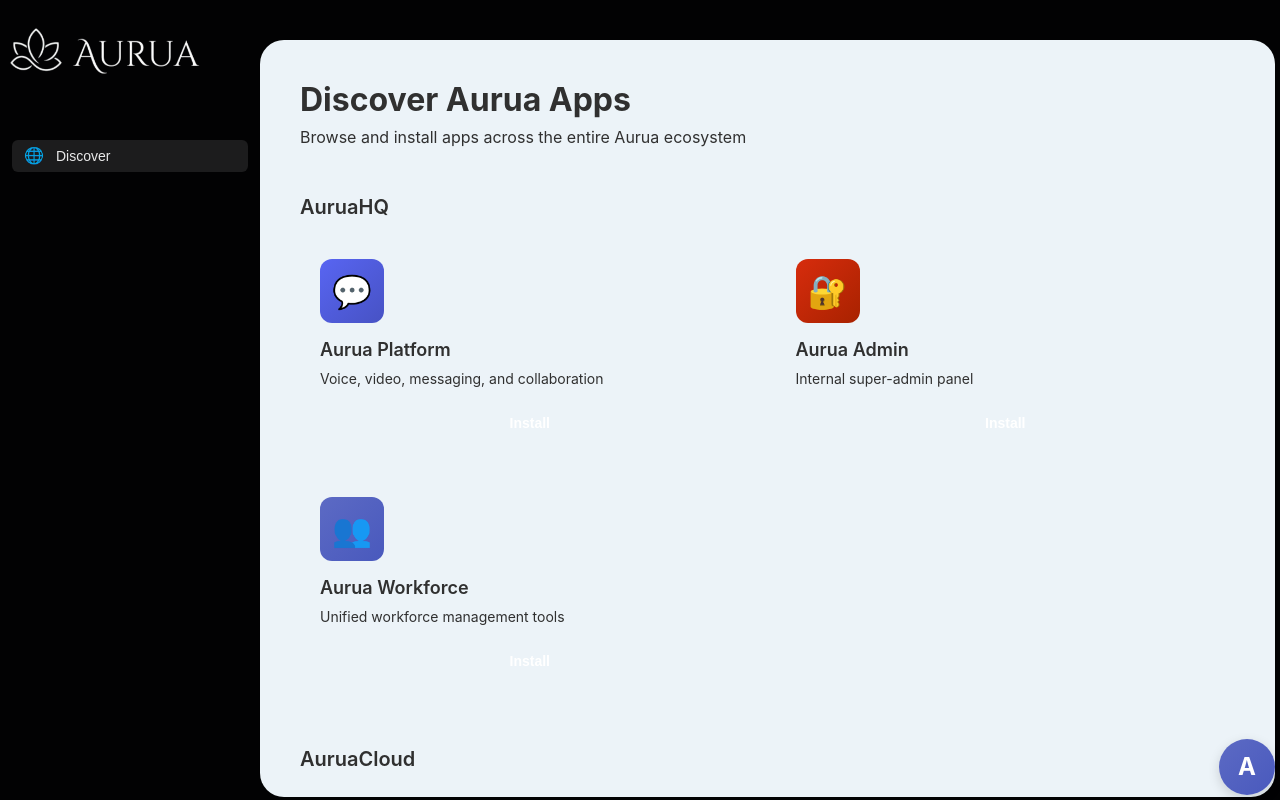
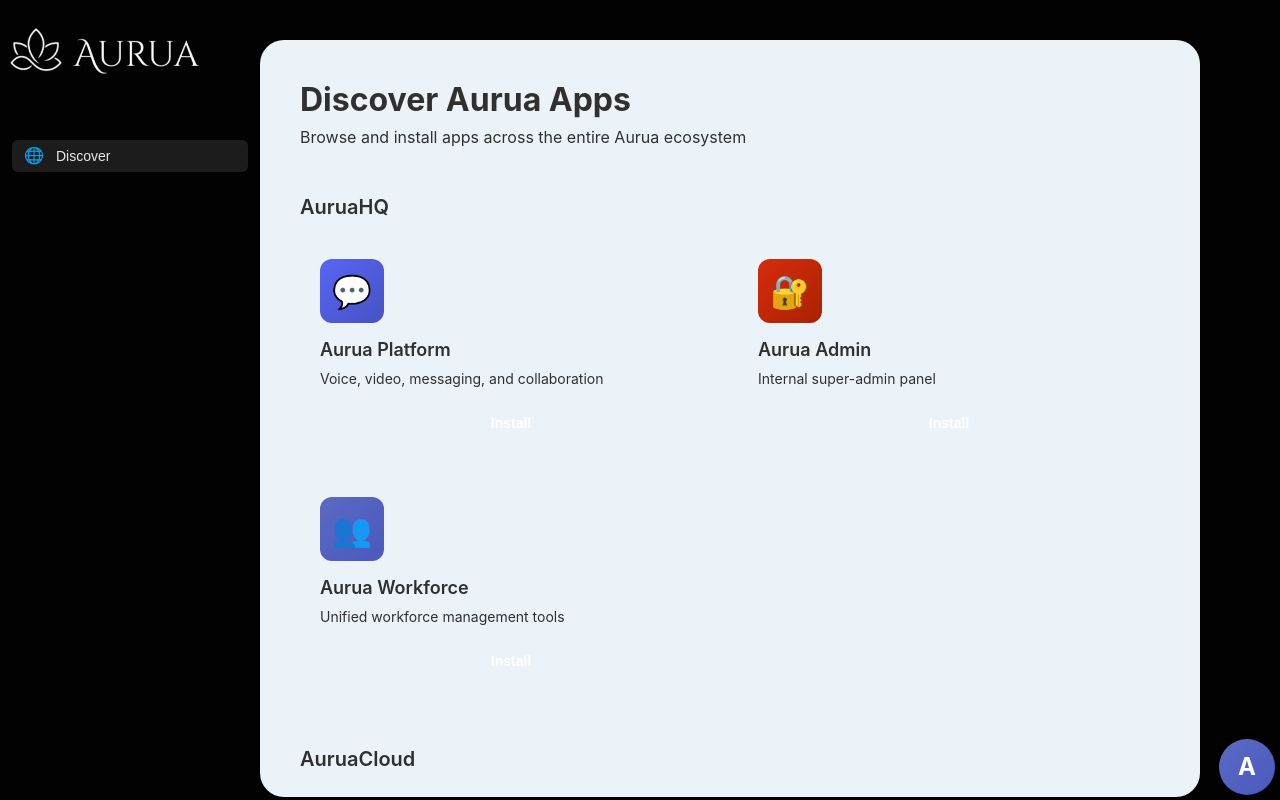
Before and after one commit to AuruaHQ/aurua-dock, a React (Vite) app: page / in a window 1280 px wide. Built offline with nearby package versions, Linux system fonts and the light colour scheme.

Commit message:
Increase right margin to reduce white area width

```diff
--- a/src/App.css
+++ b/src/App.css
@@ -31,7 +31,7 @@ body {
   border-radius: 24px;
   position: relative;
   scroll-behavior: smooth;
-  margin: 40px 5px 3px 0;
+  margin: 40px 80px 3px 0;
 }
 
 /* Hide scrollbar */
```
